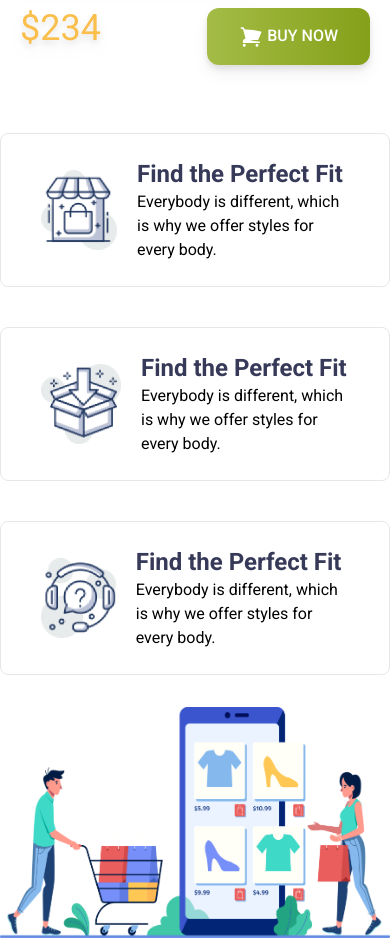
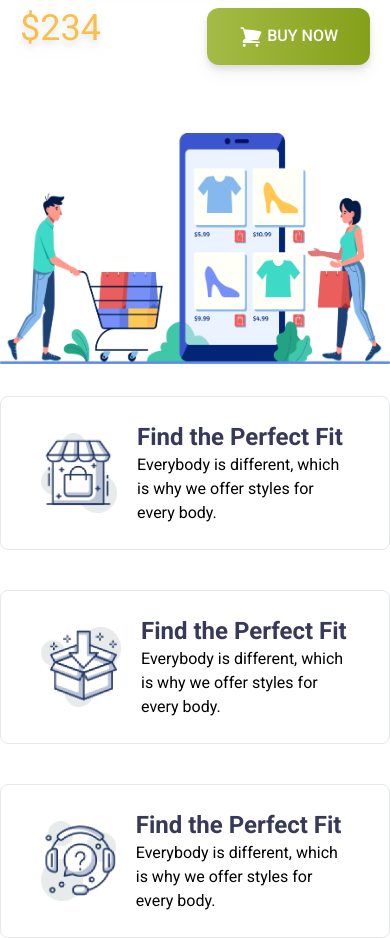
Before and after one commit to partha2165/penguin-fashion, a plain HTML site: page index.html in a window 390 px wide. Shown: the part 4480-5418 px from the top of the page. Drawn offline with nearby package versions, Linux system fonts and the light colour scheme.

Commit message:
Card style Added

```diff
--- a/index.html
+++ b/index.html
@@ -149,7 +149,7 @@
        </div>
     </section>
     <section>
-      <div class="grid grid-cols-1 lg:grid-cols-2 gap-8 items-center justify-center">
+      <div class="flex flex-col-reverse sm:grid grid-cols-1 lg:grid-cols-2 gap-8 items-center justify-center">
         <!--Text Section-->
         <div>
             <div class="flex px-10 py-6 justify-center items-center gap-5 border rounded-lg">
```
